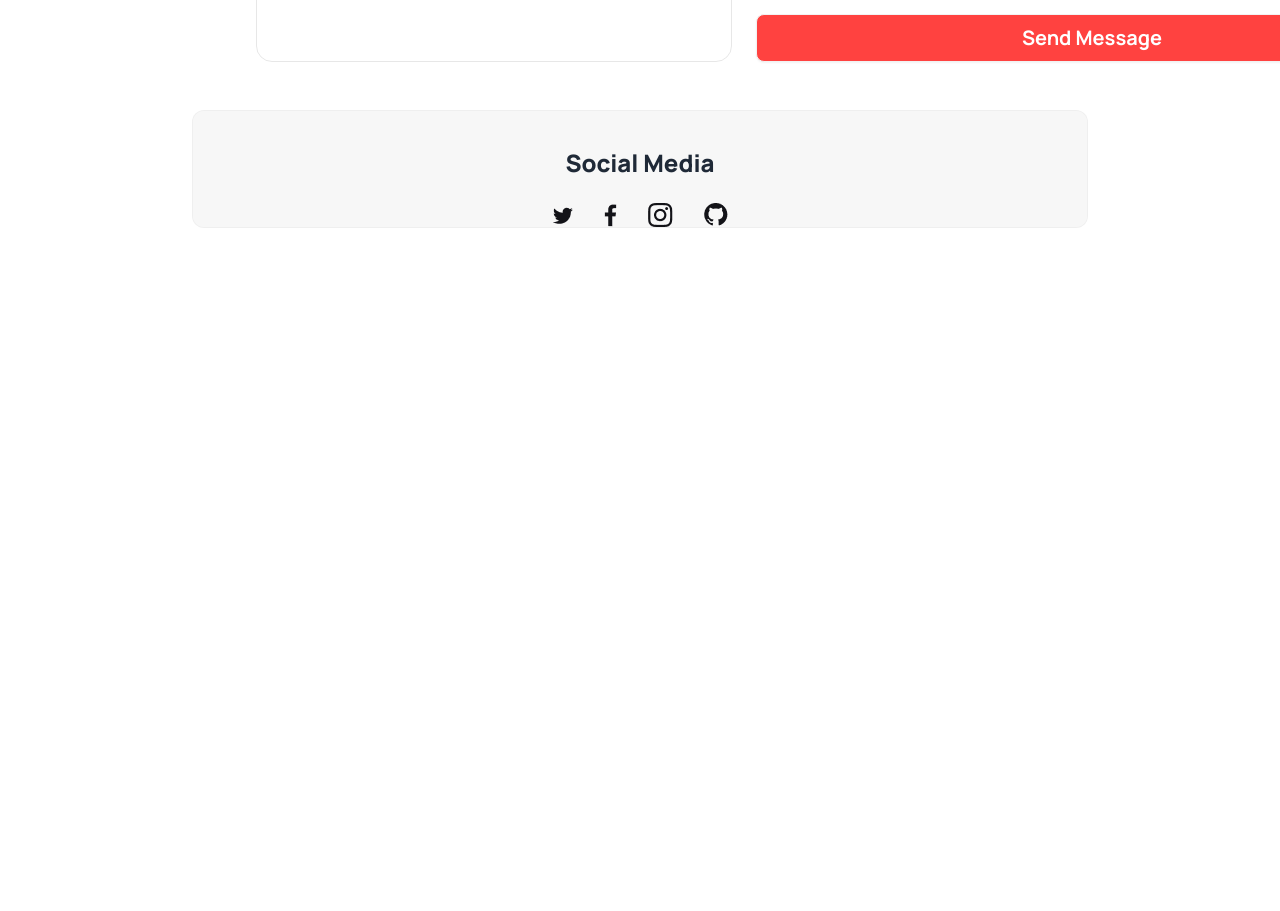
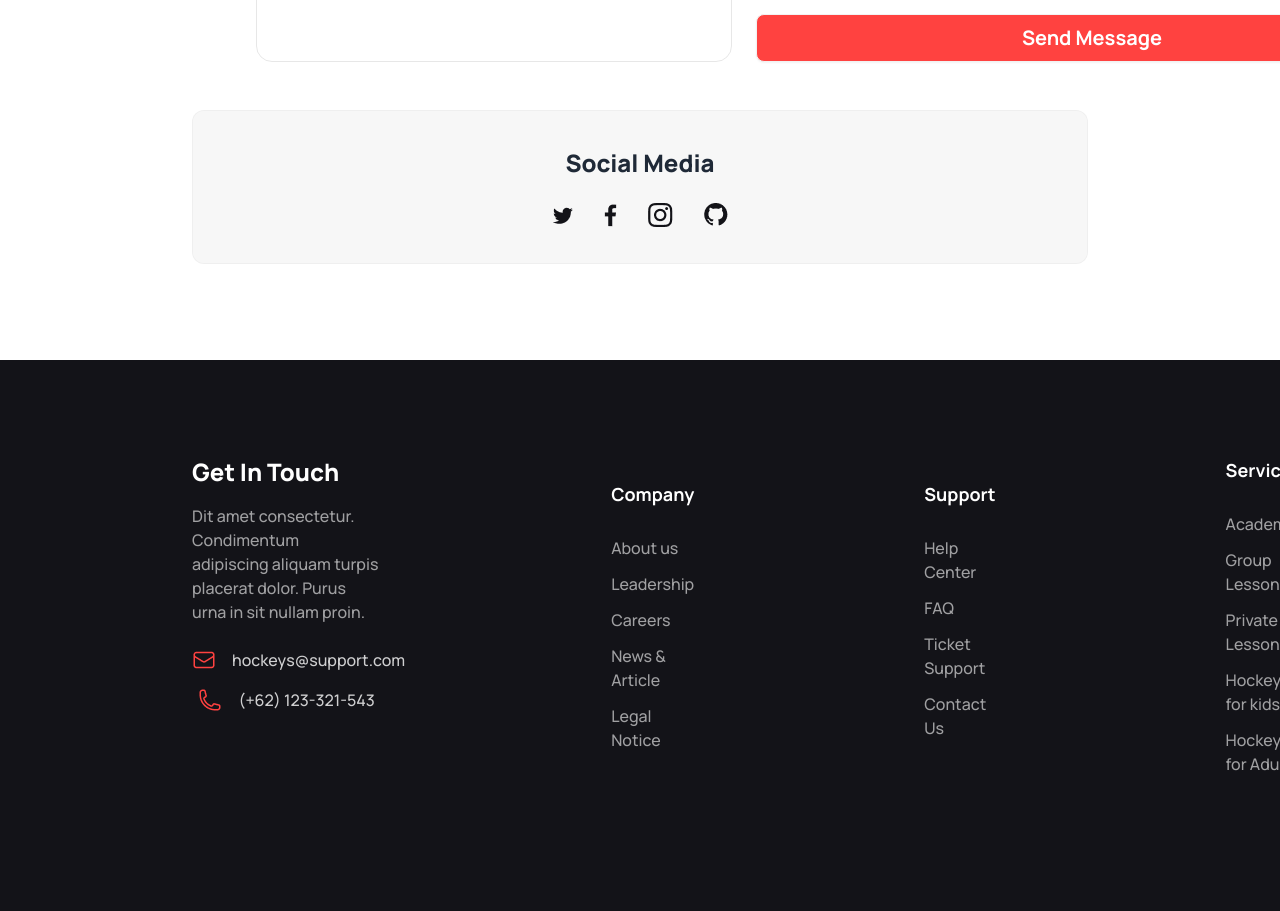
Before and after one commit to mdwahiduzzaman124/Assignment-3, a plain HTML site: page index.html in a window 1280 px wide. Shown: the part 5280-6191 px from the top of the page. Before the commit the page ends 5508 px from the top, so only its background shows below. Drawn offline with nearby package versions, Linux system fonts and the light colour scheme.

Commit message:
Project done

```diff
--- a/index.html
+++ b/index.html
@@ -382,7 +382,7 @@
 
         <div class="flex mt-6">
           <div
-            class="bg-[url('Images/4.png')] bg-no-repeat lg:w-[100%] lg:h-[450px] lg:pl-10 lg:mx-[19%] max-sm:max-w-[335px] max-sm:h-[244px] max-sm:mx-5 max-sm:pl-6 max-sm:rounded-xl"
+            class="bg-[url('Images/4.png')] bg-no-repeat lg:w-[100%] lg:h-[450px] lg:pl-10 lg:mx-[19%] max-sm:w-96 max-sm:h-[244px] max-sm:mx-5 max-sm:pl-6 max-sm:rounded-xl"
           >
             <h4
               class="text-3xl font-extrabold pt-[207px] pb-4 text-white max-sm:pt-6 max-sm:pb-3 max-sm:text-xl"
@@ -1370,14 +1370,82 @@
       <!-- social media -->
 
       <section class="mx-5 mt-6 lg:mx-48 lg:mt-12">
-        <div class="text-center mt-10 lg:mt-12 border rounded-xl border-[#13131808] bg-[#13131808]">
+        <div
+          class="text-center mt-10 lg:mt-12 border rounded-xl border-[#13131808] bg-[#13131808]"
+        >
           <h2 class="text-2xl font-extrabold pt-7 lg:pt-9">Social Media</h2>
-          <div class="flex justify-center pt-6"><img src="Images/Social.png" alt=""></div>
+          <div class="flex justify-center pt-6 pb-7 lg:pb-9">
+            <img src="Images/Social.png" alt="" />
+          </div>
         </div>
       </section>
     </main>
-    <footer>
 
+    <!-- footer work -->
+
+    <footer
+      class="bg-[#131318] text-base-content px-5 pt-10 pb-[135px] lg:px-48 lg:pt-24 mt-10 lg:mt-24 flex gap-[230px]  max-sm:flex-col max-sm:gap-1 max-sm:pb-10"
+    >
+      <div>
+        <h1 class="text-2xl font-extrabold text-white max-sm:text-center">
+          Get In Touch
+        </h1>
+        <p class="text-base font-medium text-[#FFFFFF99] pt-4 max-sm:text-center">
+          Dit amet consectetur. Condimentum <br />
+          adipiscing aliquam turpis placerat dolor. Purus <br />
+          urna in sit nullam proin.
+        </p>
+        <div class="pt-6 flex flex-col items-center max-sm:pb-10">
+          <div class="flex items-center gap-4">
+            <img src="Images/email icon.png" alt="" />
+            <h4 class="text-base font-medium text-[#FFFFFFCC]">
+              hockeys@support.com
+            </h4>
+          </div>
+          <div class="flex items-center gap-4 mt-4">
+            <img src="Images/call icon.png" alt="" />
+            <h4 class="text-base font-medium text-[#FFFFFFCC]">
+              (+62) 123-321-543
+            </h4>
+          </div>
+        </div>
+      </div>
+
+      <div class="flex gap-[230px] max-sm:flex-col max-sm:gap-1 items-center">
+        <div class="flex gap-[230px] max-sm:gap-10 justify-center">
+          <div>
+            <h4 class="text-lg font-bold text-[#FFFFFF] pb-7">Company</h4>
+            <ul
+              class="text-base font-medium text-[#FFFFFF99] flex flex-col gap-3"
+            >
+              <li>About us</li>
+              <li>Leadership</li>
+              <li>Careers</li>
+              <li>News & Article</li>
+              <li>Legal Notice</li>
+            </ul>
+          </div>
+          <div>
+            <h4 class="text-lg font-bold text-[#FFFFFF] pb-7">Support</h4>
+            <ul class="text-base font-medium text-[#FFFFFF99] flex flex-col gap-3">
+              <li>Help Center</li>
+              <li>FAQ</li>
+              <li>Ticket Support</li>
+              <li>Contact Us</li>
+            </ul>
+          </div>
+        </div>
+        <div class="max-sm:pt-10">
+          <h4 class="text-lg font-bold text-[#FFFFFF] pb-7">Services</h4>
+            <ul class="text-base font-medium text-[#FFFFFF99] flex flex-col gap-3">
+              <li>Academy</li>
+              <li>Group Lesson</li>
+              <li>Private Lesson</li>
+              <li>Hockeys for kids</li>
+              <li>Hockeys for Adult</li>
+            </ul>
+        </div>
+      </div>
     </footer>
   </body>
 </html>
```
Also changed, not shown: Images/call icon.png (added), Images/email icon.png (added).
